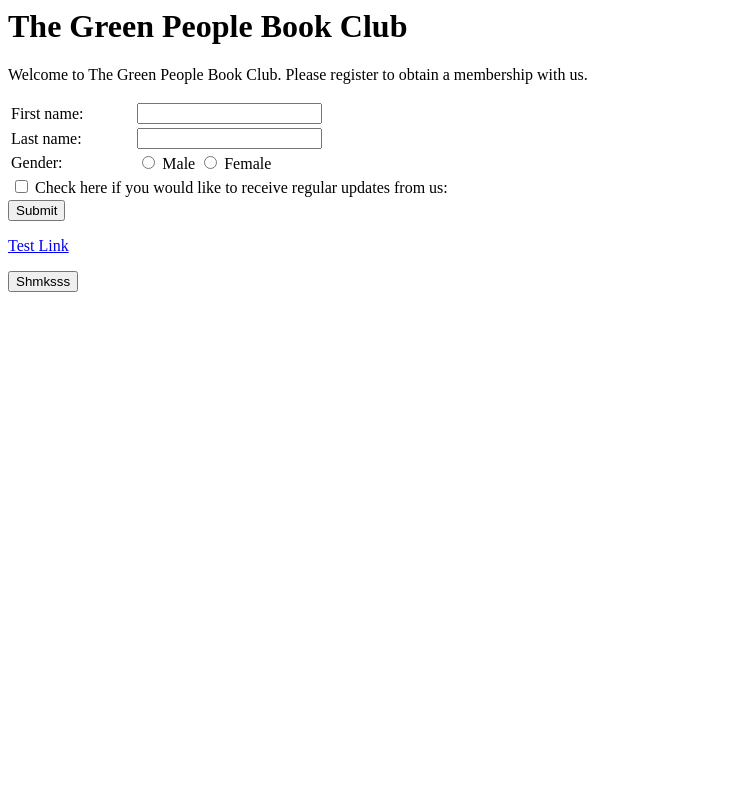
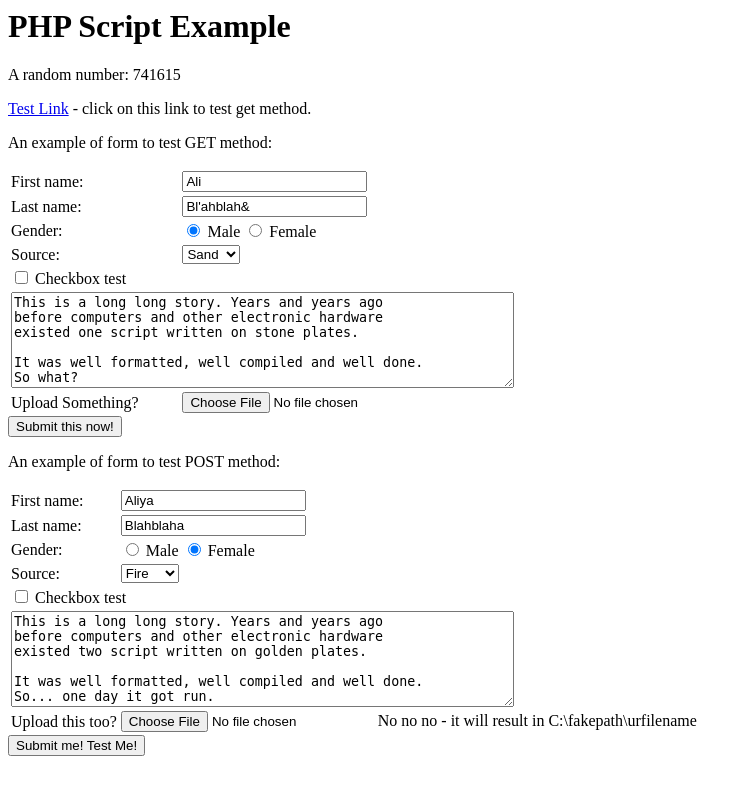
Before and after one commit to leafbit/phpclibrowser, a PHP site: page /index.php in a window 1280 px wide. Shown: the whole page, without its empty margins (0-752 px from the left). Run offline with PHP 8.4, Linux system fonts and the light colour scheme.

Commit message:
Post, get and query methods updated to support textareas.

```diff
--- a/example/index.php
+++ b/example/index.php
@@ -1,61 +1,152 @@
-<html><body>
-<h1>
-The Green People Book Club
-</h1>
+<html>
+<head>
+  <title>PHP CLI Broser Scirpt Example</title>
+  <style>
+  .message {
+    border: 1px solid green;
+    background: lightgreen;
+  }
+  </style>
+</head>
+<body>
+<h1>PHP Script Example</h1>
 
 <?php
-if ($_POST) {
-  print_r($_POST);
+function show_message($text, $vals) {
+  if (!$vals) return;
+  print '<div class="message">' . $text . '<br />';
+  print_r($vals);
+  print '</div>';
 }
+// If anything send by $_POST or $_GET - show:
+show_message('A post event received. It contains:', $_POST);
+show_message('A get event received. It contains:', $_GET);
+echo '<p>A random number: ' . rand(0, 999999) . '</p>';
 ?>
 
 <p>
-Welcome to The Green People Book Club. Please register to obtain a membership with us.
+<a href="index.php?argument=daa&andarg=noo">Test Link</a> - click on this link to test get method.
 </p>
-    <form action="index.php" data-onsubmit="phpBrowser.submit(this);return false;">
+
+<p>
+  An example of form to test GET method:
+</p>
+    <form action="index.php">
     <table>
-    <tbody><tr>
+    <tbody>
+      <tr>
+        <td>First name:</td>
+        <td><input type="text" name="person[firstname]" value="Ali"></td>
+      </tr>
+      <tr>
+        <td>Last name:</td>
+        <td><input type="text" name="person[lastname]" value="Bl'ahblah&"></td>
+      </tr>
+      <tr>
+        <td>Gender:</td>
         <td>
-        First name:
-        </td>
-        <td>
-            <input type="text" name="firstname" id="firstname">
+          <input type="radio" name="gender" value="Male" checked="checked"> Male
+          <input type="radio" name="gender" value="Female"> Female
           </td>
       </tr>
       <tr>
-        <td>
-        Last name:
-        </td>
-        <td>
-            <input type="text" name="lastname" id="lastname">
-        </td>
-    </tr>
-    <tr>
-        <td>
-        Gender:
-        </td>
-        <td>
-        <input type="radio" name="gender" id="genderMale" value="Male"> Male
-        <input type="radio" name="gender" id="genderFemale" value="Female"> Female
+        <td>Source:</td>
+        <td><select name="source">
+          <option>Sand</option>
+          <option>Water</option>
+          <option>Fire"</option>
+          <option>Earth</option>
+          <option>Wood</option>
+          <option>Milk</option>
+          </select>
           </td>
       </tr>
       <tr>
         <td colspan="2">
-        <input type="checkbox" name="updates" id="updates" value="receive">
-        Check here if you would like to receive regular updates from us:
+          <input type="checkbox" name="checkboxtest" value="receive">
+          Checkbox test
           </td>
       </tr>
-    </tbody></table>
-    <input type="submit" value="Submit">
+      <tr>
+        <td colspan="2">
+          <textarea name="multiline" cols=60 rows=6>
+This is a long long story. Years and years ago
+before computers and other electronic hardware
+existed one script written on stone plates.
+
+It was well formatted, well compiled and well done.
+So what?
+          </textarea>
+          </td>
+      </tr>
+      <tr>
+        <td>Upload Something?</td>
+        <td><input type="file" name="afile" /></td>
+      </tr>
+    </tbody>
+    </table>
+    <input type="submit" value="Submit this now!">
     </form>
+<p>
+  An example of form to test POST method:
+</p>
+    <form action="index.php" method="POST" enctype="multipart/form-data">
+     <table>
+    <tbody>
+      <tr>
+        <td>First name:</td>
+        <td><input type="text" name="firstname" value="Aliya"></td>
+      </tr>
+      <tr>
+        <td>Last name:</td>
+        <td><input type="text" name="lastname" value="Blahblaha"></td>
+      </tr>
+      <tr>
+        <td>Gender:</td>
+        <td>
+          <input type="radio" name="gender" value="Male"> Male
+          <input type="radio" name="gender" value="Female" checked="checked"> Female
+          </td>
+      </tr>
+      <tr>
+        <td>Source:</td>
+        <td><select name="source">
+          <option>Sand</option>
+          <option>Water</option>
+          <option selected=selected>Fire</option>
+          <option>Earth</option>
+          <option>Wood</option>
+          <option>Milk</option>
+           </select>
+            </td>
+      </tr>
+      <tr>
+        <td colspan="2">
+          <input type="checkbox" name="checkboxtest" value="receive">
+          Checkbox test
+          </td>
+      </tr>
+      <tr>
+        <td colspan="2">
+          <textarea name="multiline" cols=60 rows=6>
+This is a long long story. Years and years ago
+before computers and other electronic hardware
+existed two script written on golden plates.
 
-    <p>
-    <a href="another.php?argument=daa&andarg=noo">Test Link</a>
-    </p>
-    <script>
-    function IWantToDo(){
-      formExtractor.goto('This is where I want to go');
-    }
-    </script>
-    <input type="button" onclick="IWantToDo()" value="Shmksss" />
-</body></html>
+It was well formatted, well compiled and well done.
+So... one day it got run.
+          </textarea>
+          </td>
+      </tr>
+      <tr>
+        <td>Upload this too?</td>
+        <td><input type="file" name="afile2" />
+No no no - it will result in C:\fakepath\urfilename
+</td>
+      </tr>
+    </tbody>
+    </table>
+    <input type="submit" value="Submit me! Test Me!">
+   </form>
+</body>
+</html>
```
Also changed, not shown: globals.php (+65 -8 lines), 1 other file. Lines whose indentation alone changed are shown as unchanged.
